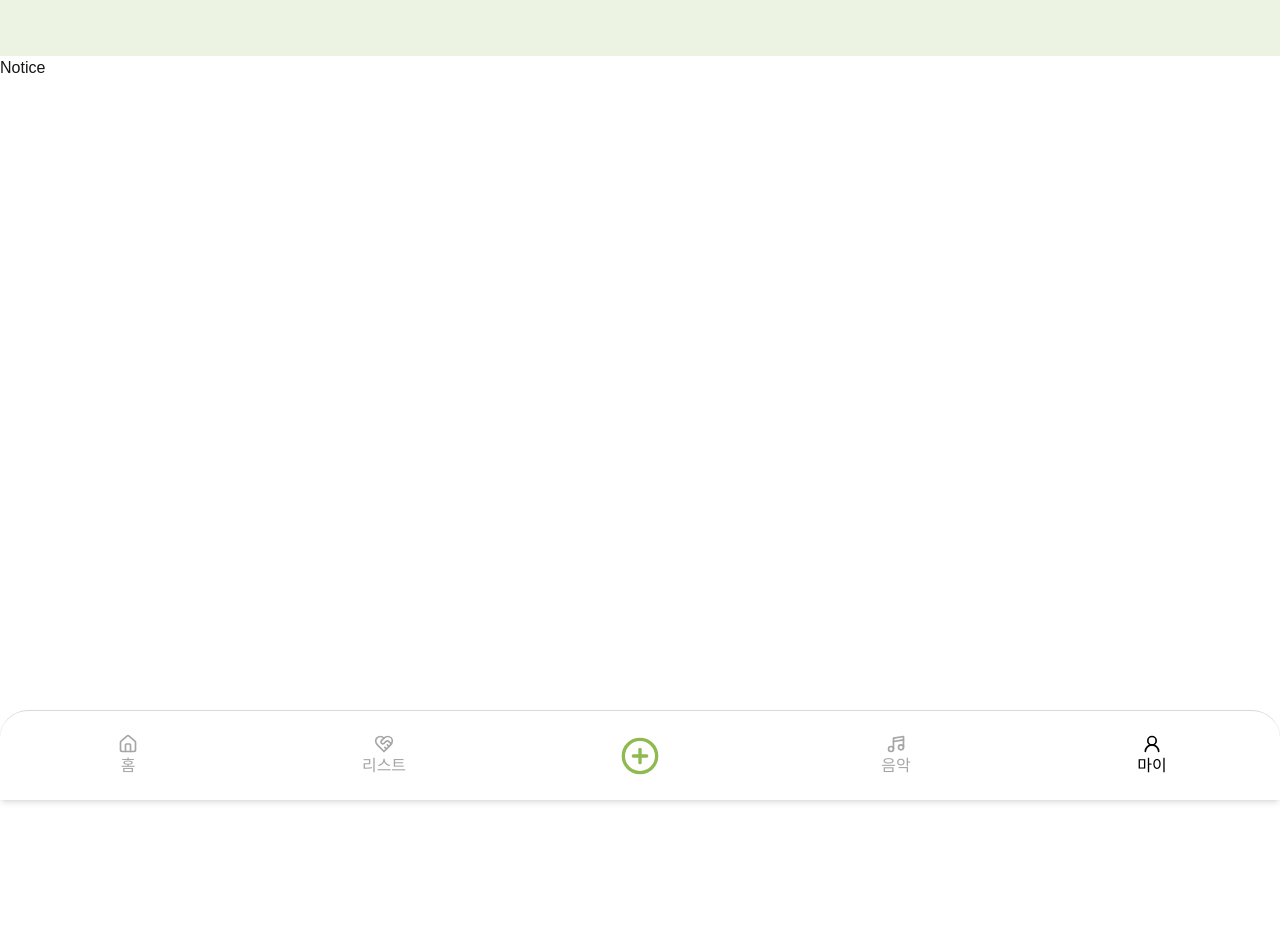
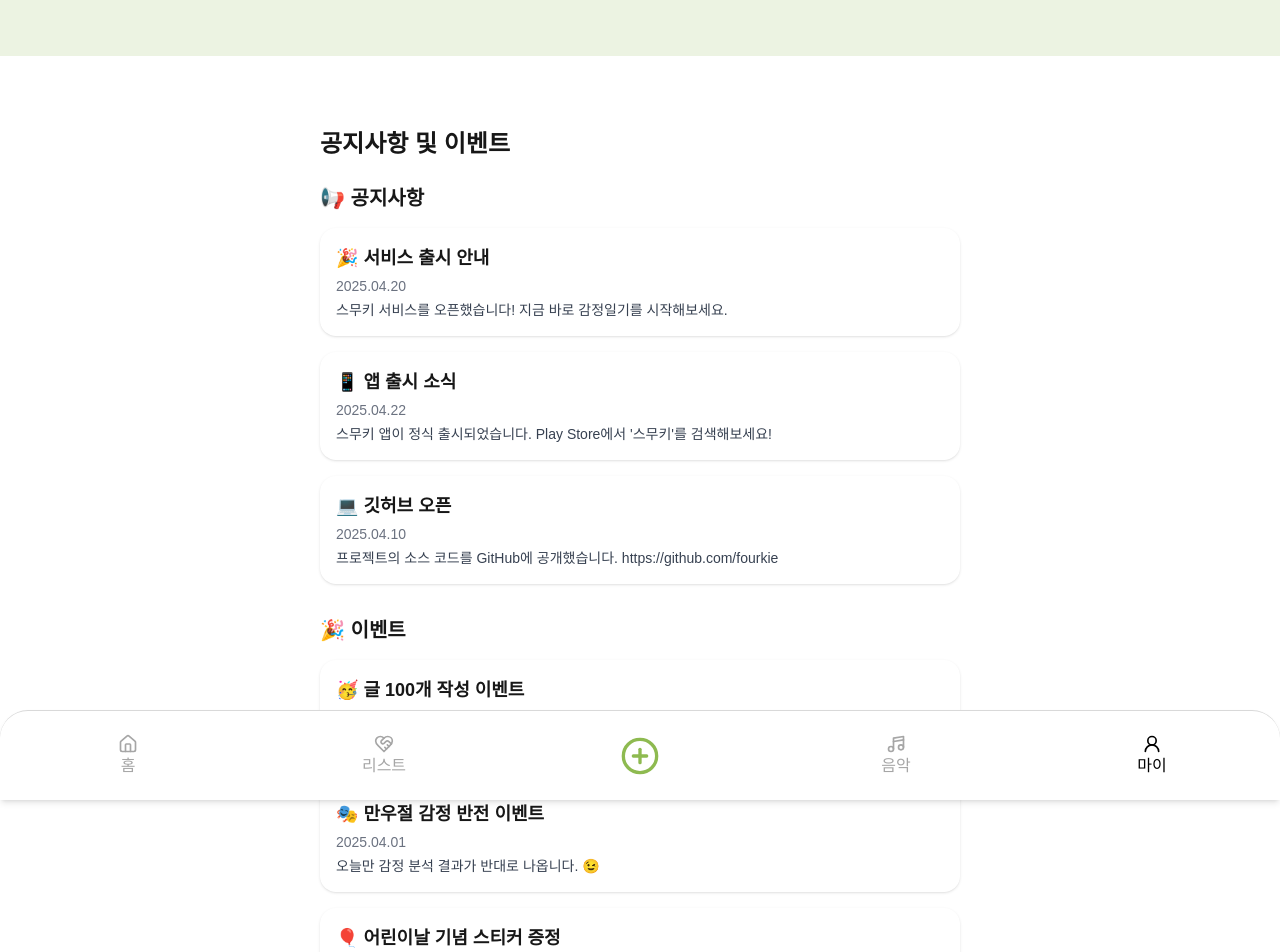
Before and after one commit to fourkie/fourkie, a Next.js app: page /notice in a window 1280 px wide. Shown: the top 952 px of the page. Before the commit the page ends 800 px from the top, so only its background shows below. Built offline with nearby package versions, Linux system fonts and the light colour scheme; no server answers; a web font is replaced by a local one.

Commit message:
update/ 공지사항 페이지 작업 #107

```diff
--- a/src/app/notice/page.tsx
+++ b/src/app/notice/page.tsx
@@ -1,5 +1,75 @@
-const Notice = () => {
-  return <div>Notice</div>;
+type NoticeItem = {
+  title: string;
+  date: string;
+  content: string;
 };
 
-export default Notice;
+const notices: NoticeItem[] = [
+  {
+    title: "🎉 서비스 출시 안내",
+    date: "2025.04.20",
+    content: "스무키 서비스를 오픈했습니다! 지금 바로 감정일기를 시작해보세요.",
+  },
+  {
+    title: "📱 앱 출시 소식",
+    date: "2025.04.22",
+    content:
+      "스무키 앱이 정식 출시되었습니다. Play Store에서 '스무키'를 검색해보세요!",
+  },
+  {
+    title: "💻 깃허브 오픈",
+    date: "2025.04.10",
+    content:
+      "프로젝트의 소스 코드를 GitHub에 공개했습니다. https://github.com/fourkie",
+  },
+];
+
+const events: NoticeItem[] = [
+  {
+    title: "🥳 글 100개 작성 이벤트",
+    date: "상시 진행",
+    content: "감정일기를 100개 이상 작성한 분께 스페셜 감정 쿠키를 드려요!",
+  },
+  {
+    title: "🎭 만우절 감정 반전 이벤트",
+    date: "2025.04.01",
+    content: "오늘만 감정 분석 결과가 반대로 나옵니다. 😉",
+  },
+  {
+    title: "🎈 어린이날 기념 스티커 증정",
+    date: "2025.05.05",
+    content: "귀여운 감정 스티커를 오늘 하루 로그인한 유저에게 드립니다!",
+  },
+  {
+    title: "💐 어버이날 맞이 메시지 카드",
+    date: "2025.05.08",
+    content: "감정일기를 작성하면 가족에게 감정 메시지 카드가 전달됩니다.",
+  },
+];
+
+export default function NoticePage() {
+  const renderList = (title: string, items: NoticeItem[]) => (
+    <section className="mb-8">
+      <h2 className="mb-4 text-xl font-bold">{title}</h2>
+      <div className="grid gap-4">
+        {items.map((item, idx) => (
+          <div key={idx} className="rounded-2xl p-4 shadow hover:bg-primary-50">
+            <div className="space-y-1">
+              <h3 className="text-lg font-semibold">{item.title}</h3>
+              <p className="text-sm text-gray-500">{item.date}</p>
+              <p className="text-sm text-gray-700">{item.content}</p>
+            </div>
+          </div>
+        ))}
+      </div>
+    </section>
+  );
+
+  return (
+    <main className="mx-auto my-10 max-w-2xl px-4 py-8">
+      <h1 className="mb-6 text-2xl font-bold">공지사항 및 이벤트</h1>
+      {renderList("📢 공지사항", notices)}
+      {renderList("🎉 이벤트", events)}
+    </main>
+  );
+}
```
